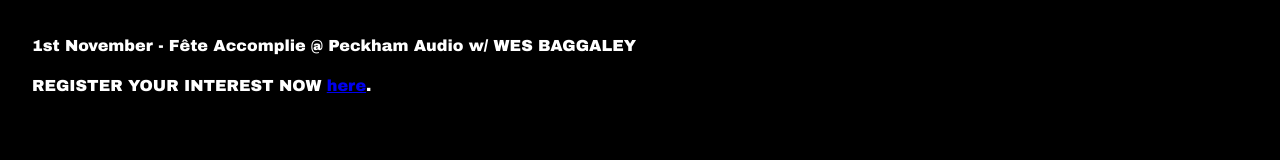
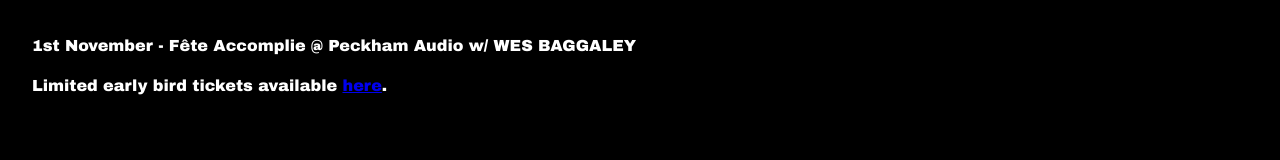
Before and after one commit to okerr5/feteaccomplie1.github.io, a plain HTML site: page upcomingevents.html in a window 1280 px wide. Shown: the part 646-806 px from the top of the page. Drawn offline with Linux system fonts and the light colour scheme; a script that the page names is missing.

Commit message:
Update upcomingevents.html

```diff
--- a/upcomingevents.html
+++ b/upcomingevents.html
@@ -39,7 +39,7 @@
             <br>
             <p>1st November - Fête Accomplie @ Peckham Audio w/ WES BAGGALEY</p>
                         <div class="link-container">
-                <p>REGISTER YOUR INTEREST NOW <a href="https://ra.co/events/2012674" target="_blank" rel="noopener noreferrer">here</a>.</p>
+                <p>Limited early bird tickets available <a href="https://ra.co/events/2012674" target="_blank" rel="noopener noreferrer">here</a>.</p>
             </div>
             <br>
             <br>
```
